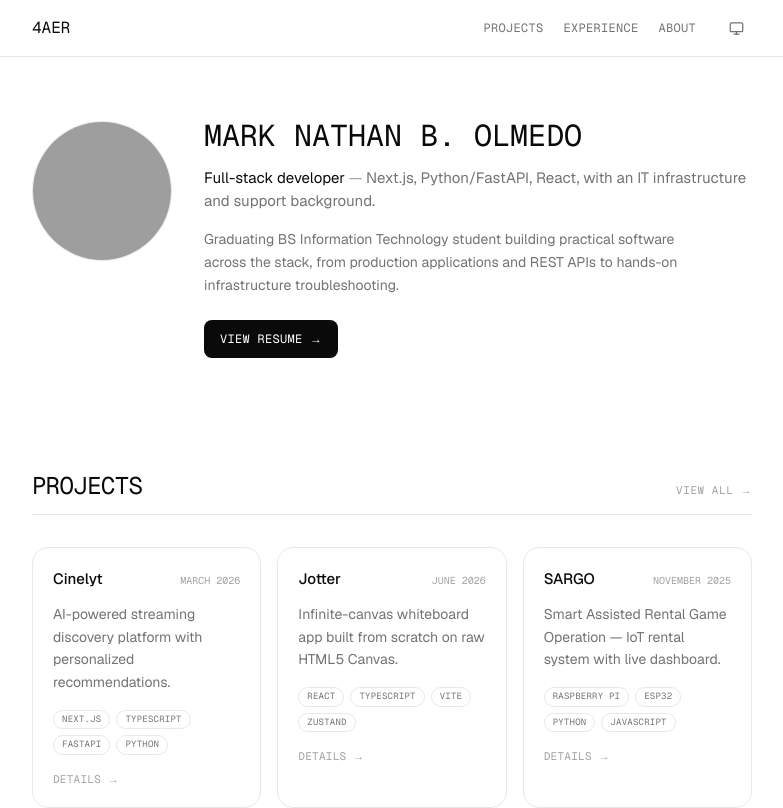
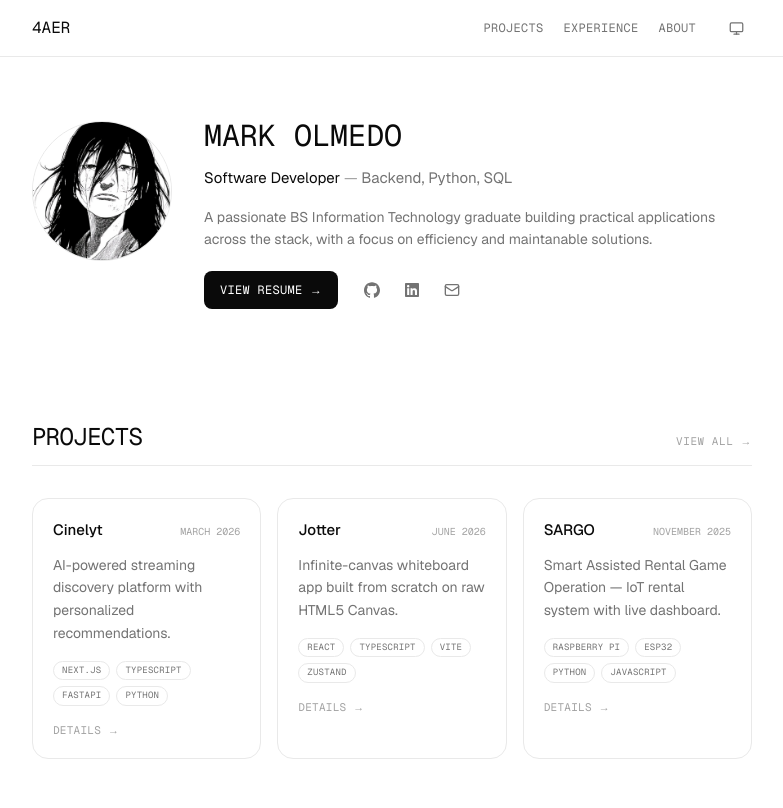
Before and after one commit to 4aer/aer-portfolio, a Next.js app: page / in a window 1280 px wide. Shown: the top 808 px of the page, without its empty margins (248-1031 px from the left). Built offline with nearby package versions, Linux system fonts and the light colour scheme; grey boxes are pictures that could not be loaded.

Commit message:
feat: update Hero section with new profile images and improved content

```diff
--- a/src/app/layout.tsx
+++ b/src/app/layout.tsx
@@ -19,7 +19,7 @@ const sourceSerif = Source_Serif_4({
 });
 
 export const metadata: Metadata = {
-  title: "Mark Nathan B. Olmedo — Full-Stack Developer",
+  title: "Mark Olmedo",
   description:
     "Full-stack developer with an IT infrastructure background. Building practical software across Next.js, Python/FastAPI, and React.",
 };
--- a/src/components/sections/Hero.tsx
+++ b/src/components/sections/Hero.tsx
@@ -1,4 +1,13 @@
+import { SiGithub } from "react-icons/si";
+import { FaLinkedin } from "react-icons/fa6";
+import { Mail } from "lucide-react";
 import { HoverSwapPhoto } from "@/components/ui/HoverSwapPhoto";
+
+const socials = [
+  { label: "GitHub", href: "https://github.com/4aer", icon: SiGithub },
+  { label: "LinkedIn", href: "https://www.linkedin.com/in/mark-nathan-olmedo-5353ba370/", icon: FaLinkedin },
+  { label: "Email", href: "mailto:mn.olmedo4@gmail.com", icon: Mail },
+];
 
 export function Hero() {
   return (
@@ -6,30 +15,45 @@ export function Hero() {
       <HoverSwapPhoto
         primarySrc="/profile-primary.jpg"
         secondarySrc="/profile-secondary.jpg"
-        alt="Mark Nathan B. Olmedo"
+        alt="Mark Olmedo"
       />
       <div className="flex flex-col gap-4">
         <h1 className="font-display text-3xl lowercase leading-none">
-          mark nathan b. olmedo
+          Mark Olmedo
         </h1>
         <p className="text-[15px]">
-          Full-stack developer <span className="text-gray-400">—</span>{" "}
+          Software Developer <span className="text-gray-400">—</span>{" "}
           <span className="text-gray-500">
-            Next.js, Python/FastAPI, React, with an IT infrastructure and
-            support background.
+            Backend, Python, SQL
           </span>
         </p>
         <p className="text-gray-500 text-[14px] leading-relaxed max-w-lg">
-          Graduating BS Information Technology student building practical
-          software across the stack, from production applications and REST
-          APIs to hands-on infrastructure troubleshooting.
+          A passionate BS Information Technology graduate building practical
+          applications across the stack, with a focus on efficiency and maintanable solutions.
         </p>
-        <a
-          href="/resume.pdf"
-          className="self-start font-technical text-[12px] uppercase tracking-wide bg-ink text-background rounded-[8px] px-4 py-2.5 mt-2 hover:opacity-85 transition-opacity"
-        >
-          View resume →
-        </a>
+        <div className="flex items-center gap-4 mt-1">
+          <a
+            href="/resume.pdf"
+            className="font-technical text-[12px] uppercase tracking-wide bg-ink text-background rounded-[8px] px-4 py-2.5 hover:opacity-85 transition-opacity"
+          >
+            View resume →
+          </a>
+          <div className="flex items-center gap-1">
+            {socials.map(({ label, href, icon: Icon }) => (
+              <a
+                key={label}
+                href={href}
+                target={href.startsWith("mailto:") ? undefined : "_blank"}
+                rel={href.startsWith("mailto:") ? undefined : "noopener noreferrer"}
+                aria-label={label}
+                title={label}
+                className="flex items-center justify-center w-9 h-9 rounded-full text-gray-500 hover:text-ink hover:bg-gray-50 transition-colors"
+              >
+                <Icon size={16} />
+              </a>
+            ))}
+          </div>
+        </div>
       </div>
     </section>
   );
```
Also changed, not shown: public/profile-primary.jpg (added), public/profile-secondary.jpg (added).
